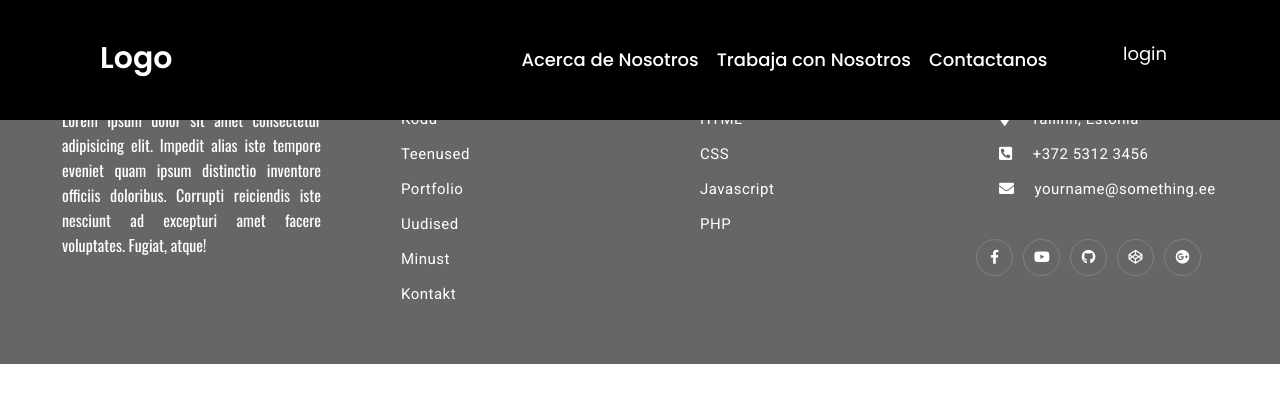
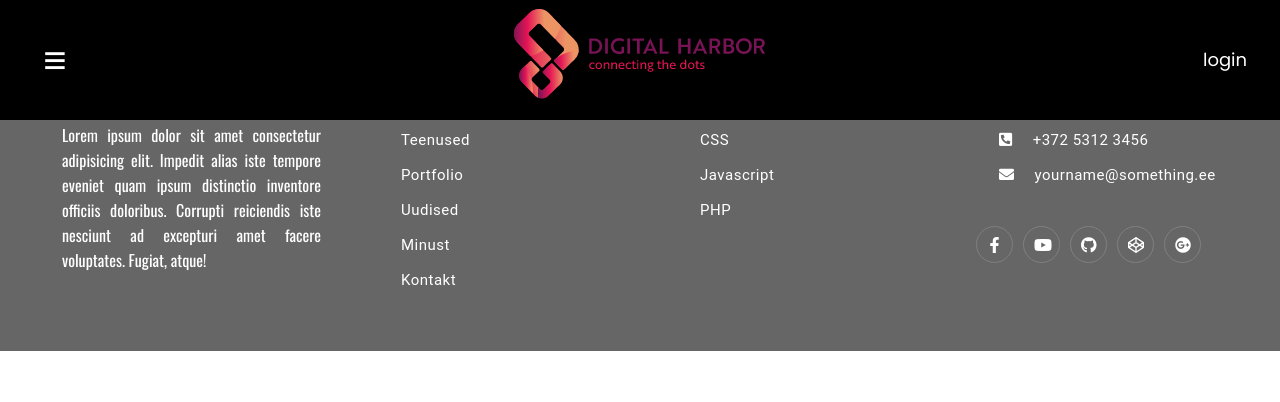
Before and after one commit to vafasca/Webpage, an Angular app: page /jobs in a window 1280 px wide. Shown: the top 402 px of the page. Built offline with nearby package versions, Linux system fonts and the light colour scheme.

Commit message:
added local logo image, new route

```diff
--- a/angular.json
+++ b/angular.json
@@ -23,7 +23,6 @@
               "src/assets"
             ],
             "styles": [
-              "./node_modules/@angular/material/prebuilt-themes/indigo-pink.css",
               "src/styles.css"
             ],
             "scripts": []
@@ -90,10 +89,7 @@
               "src/favicon.ico",
               "src/assets"
             ],
-            "styles": [
-              "./node_modules/@angular/material/prebuilt-themes/indigo-pink.css",
-              "src/styles.css"
-            ],
+            "styles": ["src/styles.css"],
             "scripts": []
           }
         }
--- a/src/app/shared/components/header/header.component.css
+++ b/src/app/shared/components/header/header.component.css
@@ -29,8 +29,9 @@ nav .content{
   align-items: center;
 }
 nav .content .links{
-  margin-left: 340px;
+  margin-left: 90px;
   display: flex;
+  text-align: center;
 }
 .content .logo a{
   color: #fff;
@@ -77,7 +78,7 @@ nav .content .links{
   content: "\f00d";
 } */
 
-.wrapper .search-box{
+/* .wrapper .search-box{
   position: absolute;
   height: 100%;
   max-width: calc(100% - 50px);
@@ -85,7 +86,7 @@ nav .content .links{
   opacity: 0;
   pointer-events: none;
   transition: all 0.3s ease;
-}
+} */
 /* .wrapper #show-search:checked ~ .search-box{
   opacity: 1;
   pointer-events: auto;
@@ -160,7 +161,7 @@ nav .content .links{
 } */
 
 /* Responsive code start */
-@media screen and (max-width: 1250px){
+@media screen and (max-width: 1321px){
   .wrapper nav{
     max-width: 100%;
     padding: 0 20px;
@@ -179,7 +180,7 @@ nav .content .links{
   }
 }
 
-@media screen and (max-width: 1250px){
+@media screen and (max-width: 1283px){
   .wrapper .menu-icon{
     display: block;
   }
--- a/src/app/shared/components/header/header.component.html
+++ b/src/app/shared/components/header/header.component.html
@@ -3,11 +3,11 @@
     <input type="checkbox" id="show-menu">
     <label for="show-menu" class="menu-icon"><p class="icon-set">≡</p></label>
     <div class="content">
-    <div class="logo"><a routerLink="/home">Logo</a></div>
+    <div class="logo"><a routerLink="/home"><img src="{{logo}}" alt="Logo" title="Digital Harbor"></a></div>
       <ul class="links">
-        <!-- <li><a href="#">Home</a></li> -->
         <li><a routerLink="/about" routerLinkActive="router-link-active" >Acerca de Nosotros</a></li>
         <li><a routerLink="/jobs">Trabaja con Nosotros</a></li>
+        <li><a routerLink="/home">DH Academy</a></li>
         <li><a routerLink="/contact">Contactanos</a></li>
       </ul>
     </div>
--- a/src/app/shared/components/header/header.component.ts
+++ b/src/app/shared/components/header/header.component.ts
@@ -7,30 +7,13 @@ import { Component, OnInit } from '@angular/core';
 })
 export class HeaderComponent implements OnInit {
 
-  responsiveNav!: HTMLElement | null;
-  nav!: HTMLElement | null;
-  test!: boolean;
-  showNav = true;
-  showNav2 = false;
-  about = '/about';
+  logo:string = "../../../../assets/images/Group-169413.png";
 
   constructor() { }
 
   ngOnInit(): void {
   }
 
-  toggleResponsiveNav() {
-    this.responsiveNav = document.getElementById('responsive-nav');
-    this.nav = document.getElementById('prueba');
-    console.log(this.responsiveNav);
-    console.log(this.nav);
-    if (this.responsiveNav !== null && this.nav !== null) {
-    this.responsiveNav.style.display = 'inline-block';
-    }
-  }
-  // toggleResponsiveNav(){
-  //   console.log(this.showNav);
-  //   this.showNav = !this.showNav;
-  //   this.showNav2 = !this.showNav;
-  // }
+
+
 }
--- a/src/index.html
+++ b/src/index.html
@@ -7,9 +7,10 @@
   <meta name="viewport" content="width=device-width, initial-scale=1">
   <link rel="icon" type="image/x-icon" href="favicon.ico">
   <link rel="preconnect" href="https://fonts.gstatic.com">
-  <link href="https://fonts.googleapis.com/css2?family=Roboto:wght@300;400;500&display=swap" rel="stylesheet">
+
+  <!-- <link href="https://fonts.googleapis.com/css2?family=Roboto:wght@300;400;500&display=swap" rel="stylesheet">
   <link href="https://fonts.googleapis.com/icon?family=Material+Icons" rel="stylesheet">
-  <link rel="stylesheet" href="https://fonts.googleapis.com/icon?family=Material+Icons">
+  <link rel="stylesheet" href="https://fonts.googleapis.com/icon?family=Material+Icons"> -->
 <!-- prueba footer -->
   <link
   href="https://fonts.googleapis.com/css?family=Oswald&display=swap"
@@ -23,7 +24,8 @@
 <!-- hasta aqui -->
 
 </head>
-<body class="mat-typography">
+<!-- class="mat-typography" -->
+<body>
   <app-root></app-root>
 </body>
 </html>
--- a/src/styles.css
+++ b/src/styles.css
@@ -1,4 +1,11 @@
 /* You can add global styles to this file, and also import other style files */
 
-html, body { height: 100%; }
-body { margin: 0; font-family: Roboto, "Helvetica Neue", sans-serif; }
+html,
+body {
+  height: 100%;
+}
+body {
+  margin: 0;
+  font-family: Roboto, "Helvetica Neue", sans-serif;
+  width: 100%;
+}
```
Also changed, not shown: src/assets/images/Group-169413.png (added).
